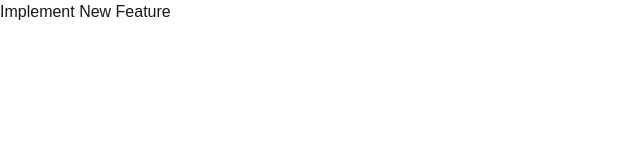
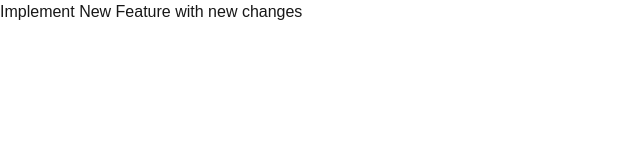
Before and after one commit to ankitnag0/my-app, a Next.js app: page / in a window 1280 px wide. Shown: the top 160 px of the page, without its empty margins (0-640 px from the left). Built offline with nearby package versions, Linux system fonts and the light colour scheme.

Commit message:
feat: made new changes in og feature

```diff
--- a/src/app/page.tsx
+++ b/src/app/page.tsx
@@ -1,6 +1,6 @@
 
 export default function Home() {
   return (
-    <h1>Implement New Feature</h1>
+    <h1>Implement New Feature with new changes</h1>
   );
 }
```
